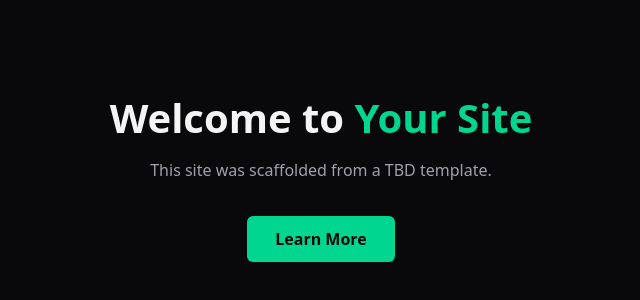
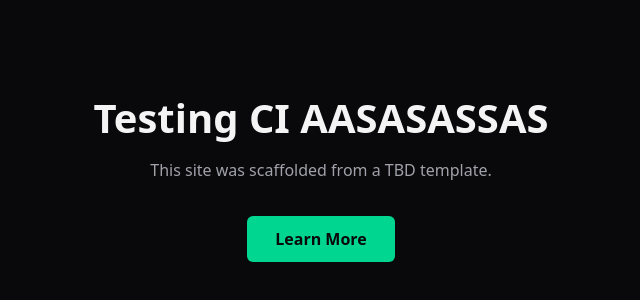
Before and after one commit to xdkaine/static-site, a plain HTML site: page index.html in a window 1280 px wide. Shown: the part 222-522 px from the top of the page, without its empty margins (319-959 px from the left). Drawn offline with Linux system fonts and the light colour scheme.

Commit message:
Update index.html

```diff
--- a/index.html
+++ b/index.html
@@ -36,7 +36,7 @@
 </head>
 <body>
   <div class="container">
-    <h1>Welcome to <span>Your Site</span></h1>
+    <h1>Testing CI AASASASSAS</span></h1>
     <p>This site was scaffolded from a TBD template.</p>
     <a class="btn" href="https://developer.mozilla.org">Learn More</a>
   </div>
```
